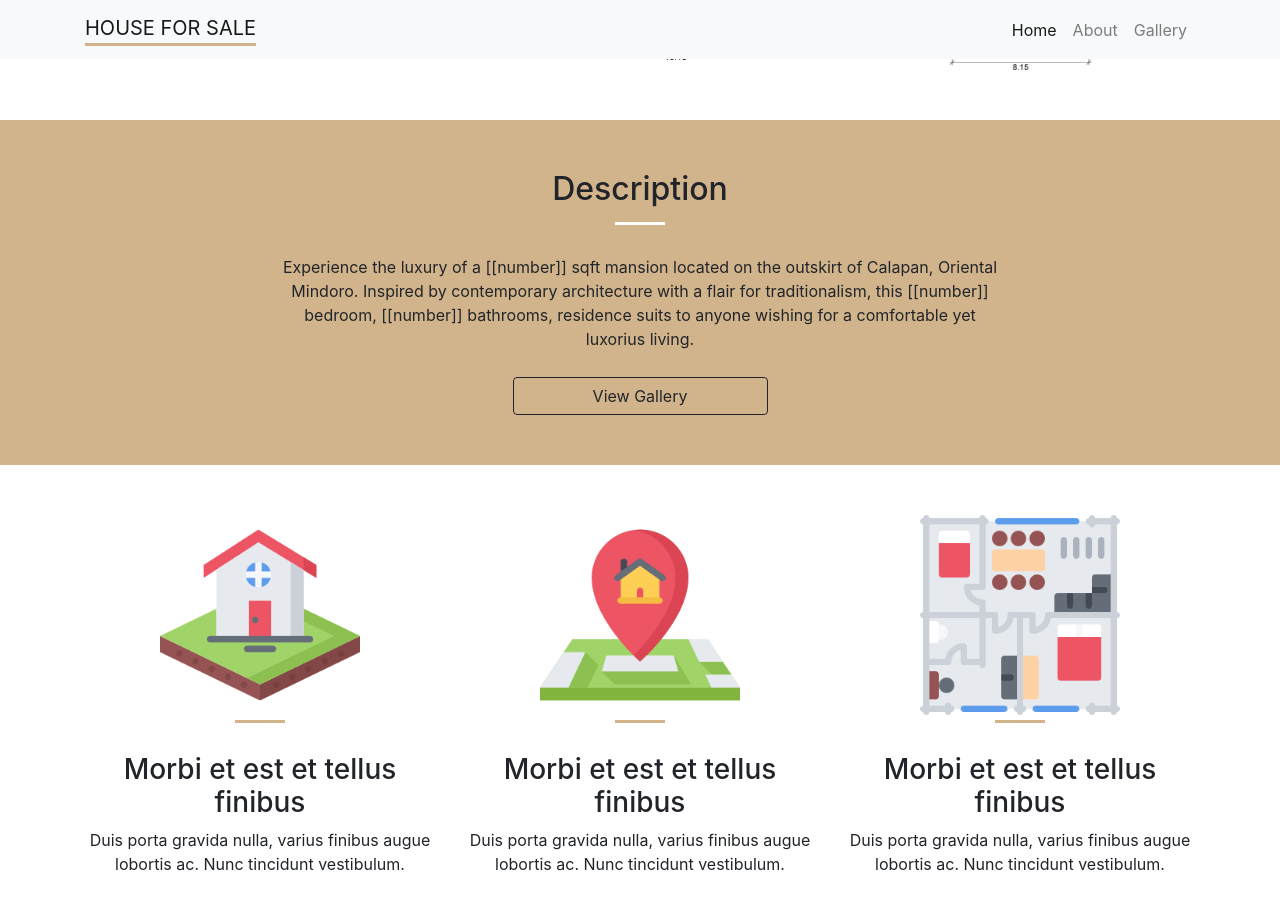
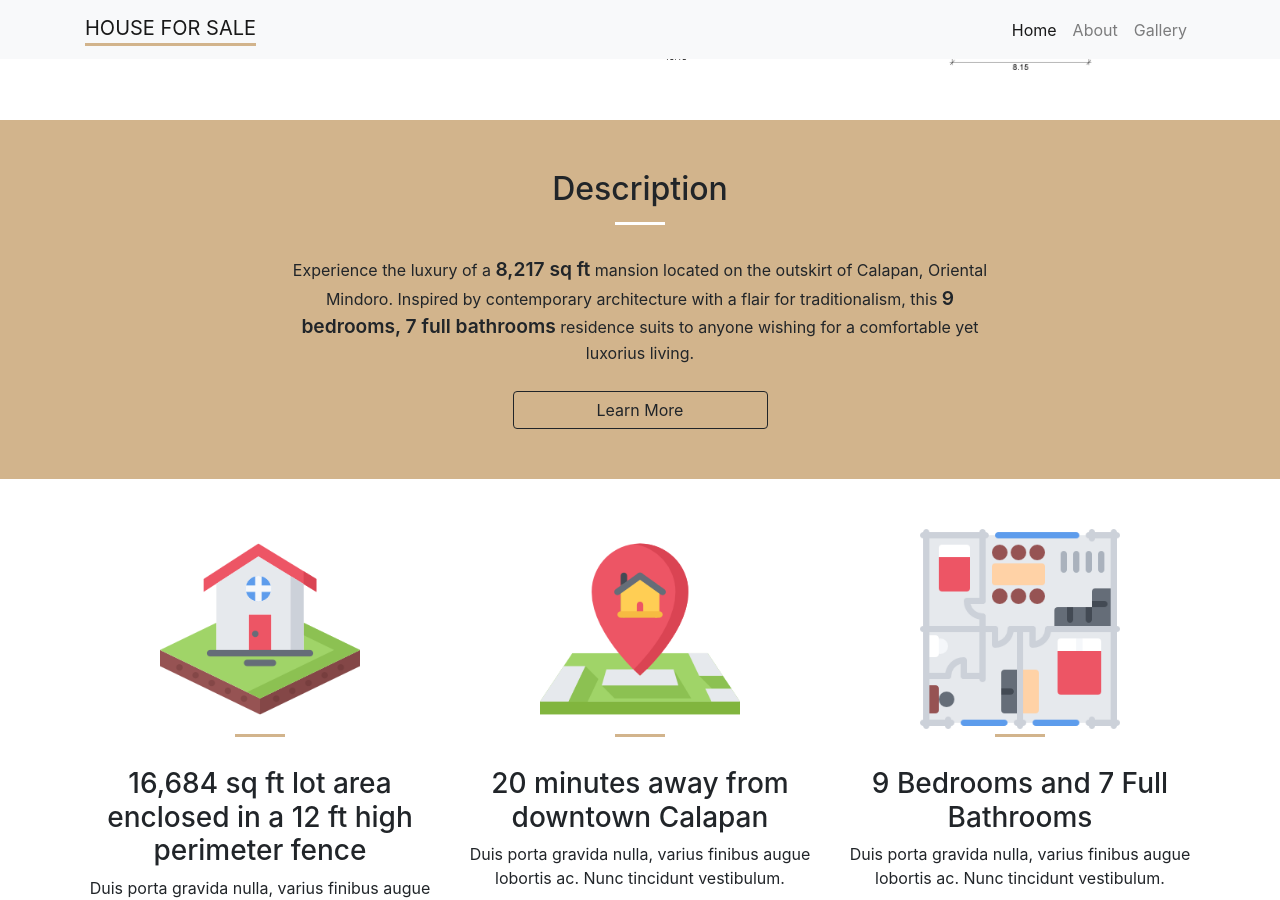
Before and after one commit to carlcastello/john-static-website, a Jekyll site: the page built from index.html, in a window 1280 px wide and 900 px high, scrolled down 1314 px. Built offline with Jekyll 4.4.1, drawn with Linux system fonts in a browser that asks for light colours; comment, search, counter and statistics services are not loaded.

Commit message:
Included more tests

```diff
--- a/_data/about_features.yml
+++ b/_data/about_features.yml
@@ -2,16 +2,16 @@
   title: 'Morbi et est et tellus finibus'
 
 - image_url: 'assets/images/about_panels/floor-area.png'
-  title: '[[number]] sq ft residence on a [[number]] sq ft lot area'
+  title: '8,217 sq ft residence on a 16,684 sq ft lot area'
 
 - image_url: 'assets/images/about_panels/garage.png'
-  title: 'Includes an auxillary building with a 3 vehicle garage and the servant quarter'
+  title: 'Includes an auxillary building with a 3 vehicle garage and a servant quarter'
 
 - image_url: 'assets/images/about_panels/house.png'
   title: '3 stories residence with a 600 sq ft 2nd floor terrace'
 
 - image_url: 'assets/images/about_panels/location.png'
-  title: '10 minutes away from the city and 5 minutes away from a school'
+  title: '10 minutes away from downtown Calapan and 5 minutes away from a school'
 
 - image_url: 'assets/images/about_panels/room.png'
   title: '9 bedrooms, 7 bathrooms and a home theater'
--- a/_data/index_features.yml
+++ b/_data/index_features.yml
@@ -1,11 +1,11 @@
 - image_url: 'assets/images/panel/house.png'
-  title: 'Morbi et est et tellus finibus'
+  title: '16,684 sq ft lot area enclosed in a 12 ft high perimeter fence'
   description: 'Duis porta gravida nulla, varius finibus augue lobortis ac. Nunc tincidunt vestibulum.'
 
 - image_url: 'assets/images/panel/pin.png'
-  title: 'Morbi et est et tellus finibus'
+  title: '20 minutes away from downtown Calapan'
   description: 'Duis porta gravida nulla, varius finibus augue lobortis ac. Nunc tincidunt vestibulum.'
 
 - image_url: 'assets/images/panel/blueprint.png'
-  title: 'Morbi et est et tellus finibus'
+  title: '9 Bedrooms and 7 Full Bathrooms'
   description: 'Duis porta gravida nulla, varius finibus augue lobortis ac. Nunc tincidunt vestibulum.'
--- a/assets/sass/john-static-website/_theme.scss
+++ b/assets/sass/john-static-website/_theme.scss
@@ -84,5 +84,10 @@ hr {
 }
 
 .margin-top-lg {
-  margin-top: 40px
+  margin-top: 40px;
 }
+
+.highlight {
+  font-size: 1.2rem;
+  font-weight: 600;
+}
--- a/content/about.html
+++ b/content/about.html
@@ -35,17 +35,19 @@ permalink: /about
                 </div>
                 <div class="col-sm-12">
                   <p>
-                      Experience the luxury of a [[number]] sqft mansion located on the
-                      outskirt of Calapan, Oriental Mindoro. Inspired by contemporary
-                      architecture with a flair for traditionalism, this [[number]] bedroom,
-                      [[number]] bathrooms, residence suits to anyone wishing for a comfortable
-                      yet luxorius living.
+                     The main level features the magnificent formal living room with stone face wall
+                     and 12 ft ceilings. The kitchen boasts Maple wood cabinets and Granite counter
+                     tops. The customized main entrance door is made of Narra wood. The staircase's
+                     planks and handrails are made of Narra wood and Stainless steel railings.
+                     The spiral staircase planks are made of Narra wood and Stainless steel handrails
+                     and side rails.
                   </p>
                   <p>
-                      Lorem ipsum dolor sit amet, consectetur adipiscing elit.
-                      Duis ullamcorper sagittis commodo. Proin id dui augue.
-                      Quisque commodo eu arcu a placerat.
-                    </p>
+                    All Bedrooms on the 2nd floor has its own sliding glass door access to each balcony,
+                    sliding glass (mirror) closets with built-in cabinets & drawers. The Terrace on the
+                    2nd floor is very spacious with 55.7 sq. m. floor area. The Porch and Balconies all
+                    around the house are stainless steel railings
+                  </p>
                 </div>
               </div>
               <div class="row margin-top-lg">
--- a/index.html
+++ b/index.html
@@ -50,17 +50,17 @@ layout: base
     <div class="row justify-content-center">
       <div class="col-lg-8">
         <p class="text-center">
-          Experience the luxury of a [[number]] sqft mansion located on the
+          Experience the luxury of a <span class="highlight">8,217 sq ft</span> mansion located on the
           outskirt of Calapan, Oriental Mindoro. Inspired by contemporary
-          architecture with a flair for traditionalism, this [[number]] bedroom,
-          [[number]] bathrooms, residence suits to anyone wishing for a comfortable
+          architecture with a flair for traditionalism, this <span class="highlight">9 bedrooms,
+          7 full bathrooms</span> residence suits to anyone wishing for a comfortable
           yet luxorius living.
         </p>
       </div>
     </div>
     <div class="row justify-content-center margin-top-sm">
       <div class="col-sm-3">
-        <a class="btn btn-inverse full-width" href="{{ '/gallery' | relative_url }}">View Gallery</a>
+        <a class="btn btn-inverse full-width" href="{{ '/about' | relative_url }}">Learn More</a>
       </div>
     </div>
   </div>
```
